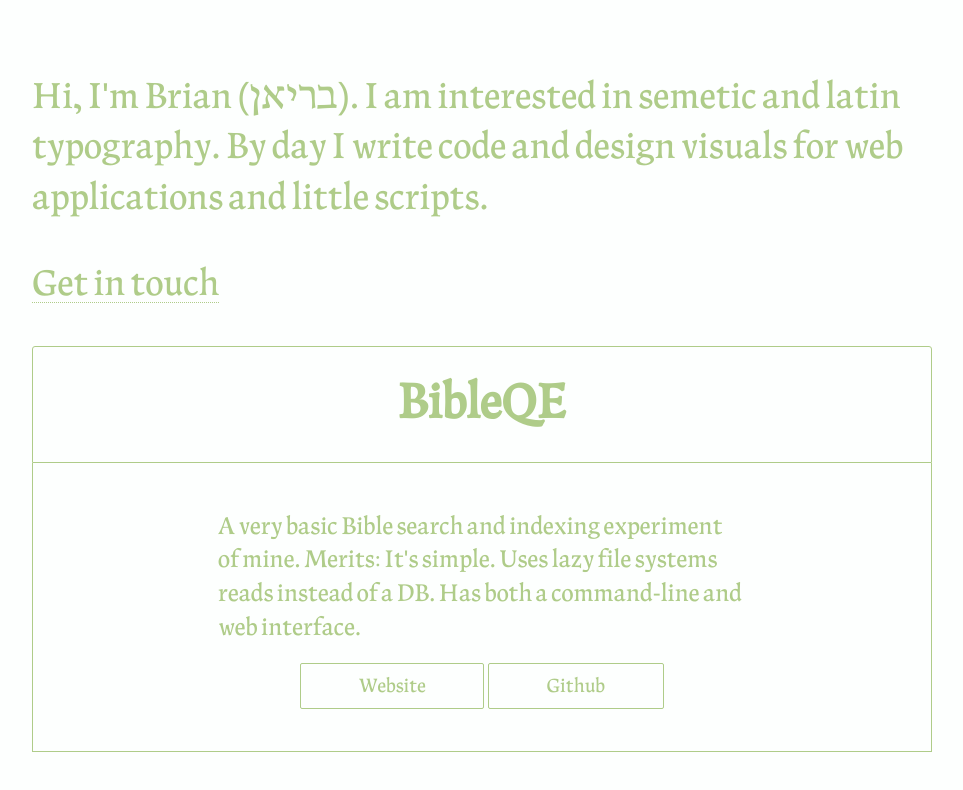
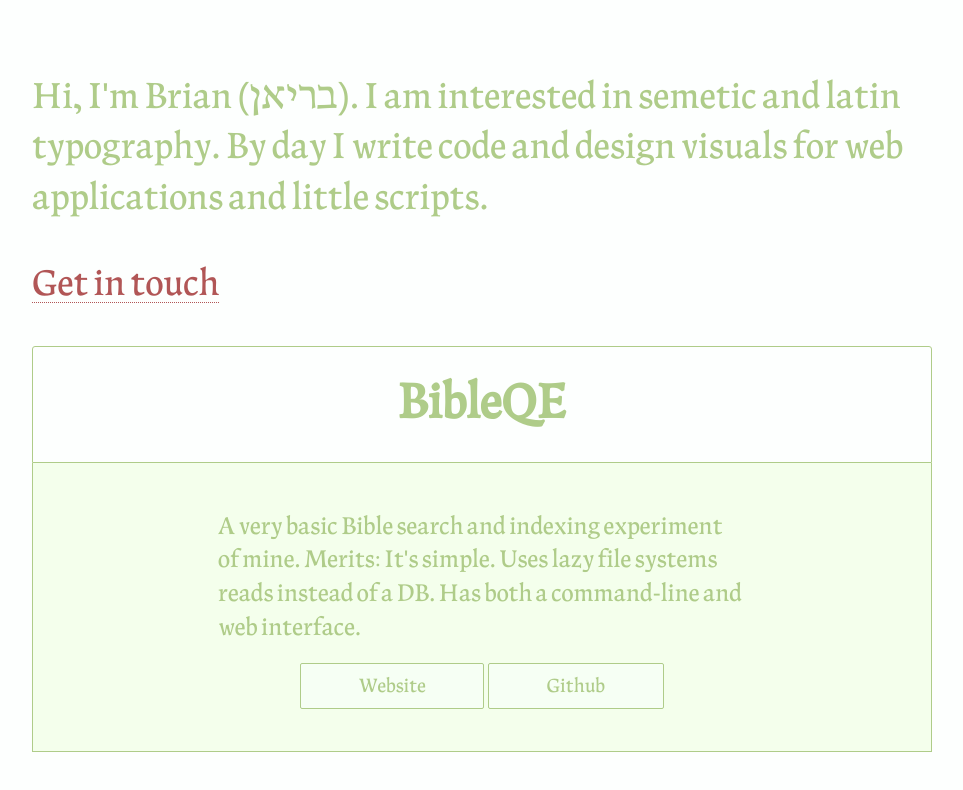
Before and after one commit to giles148/giles148.github.io, a plain HTML site: page index.html in a window 1280 px wide. In both pictures the pointer is over the link "Get in touch". Shown: the whole page, without its empty margins (158-1121 px from the left). Drawn offline with Linux system fonts and the light colour scheme.

Commit message:
Update index.html

```diff
--- a/index.html
+++ b/index.html
@@ -16,6 +16,9 @@
                 text-decoration: inherit;
                 color: inherit;
                 border-bottom: 1px dotted;
+            }
+            a:hover {
+                color: #B15656;
             }
             h1 {
                 font-size: 48px;
@@ -46,6 +49,7 @@
                 margin: 0;
                 overflow: hidden;
                 padding: 1em 2em;
+                background: #F4FFEC;
                 font-size: 24px;
             }
             .body p {
@@ -60,6 +64,7 @@
                 padding: .7em 3em .6em;
                 font-size: .8em;
                 border-radius: 2px;
+                background: #F6FFF4;
             }
         </style>
     </head>
```
